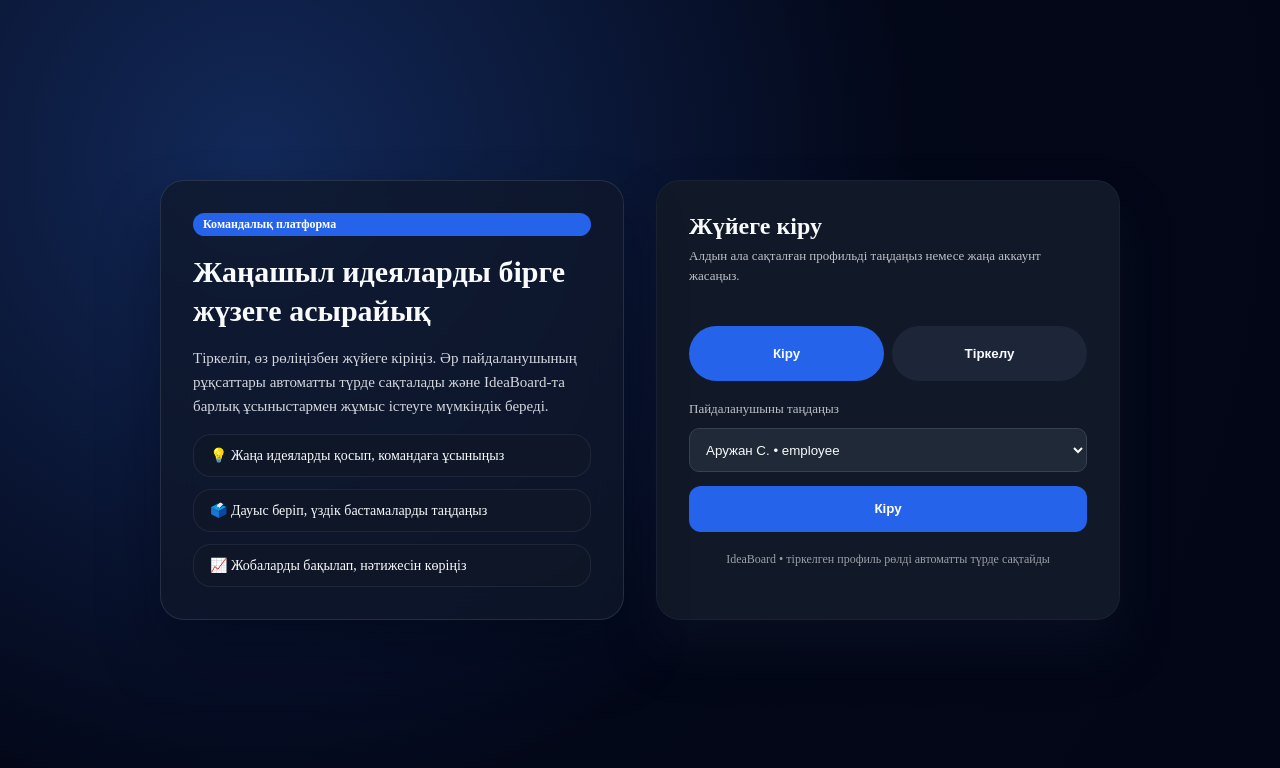
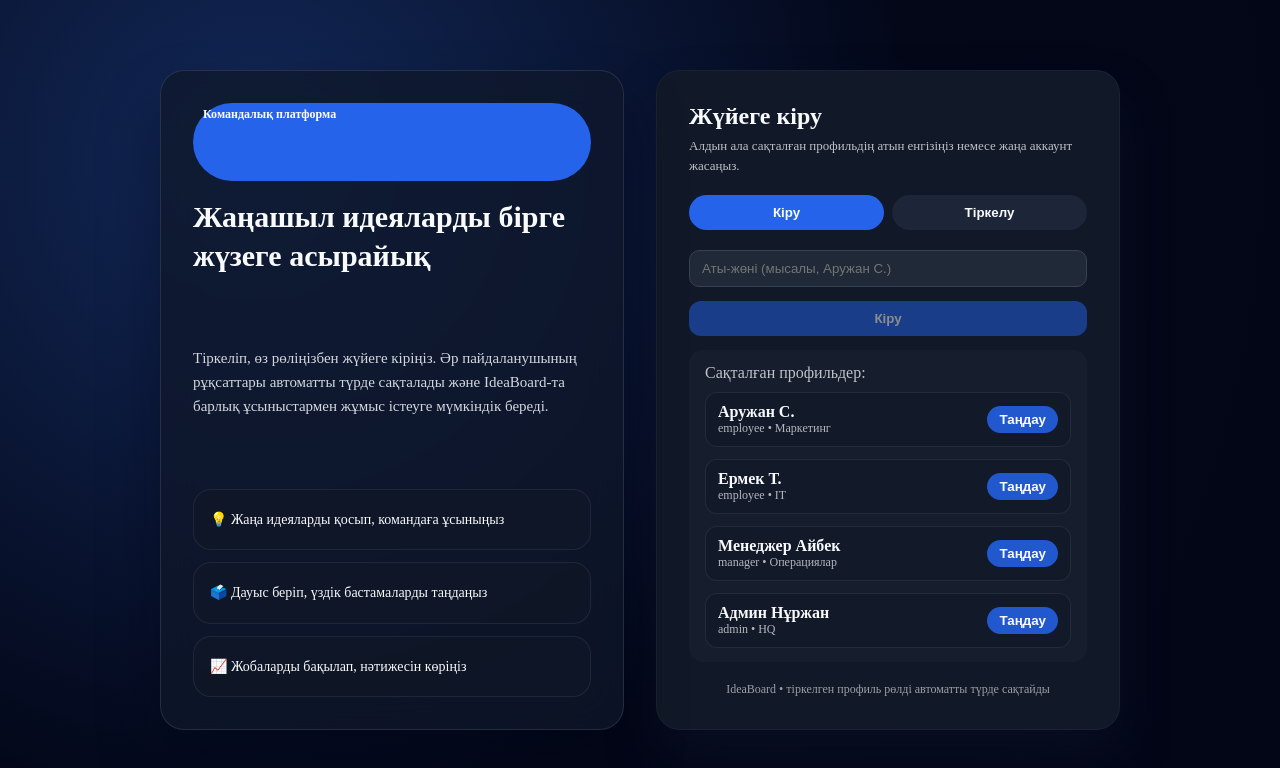
Before and after one commit to raimzhumabek-ctrl/Audit12, a React (Vite) app: page / in a window 1280 px wide. Shown: the top 768 px of the page. Built offline with nearby package versions, Linux system fonts and the light colour scheme.

Commit message:
Refine login flow after logout

```diff
--- a/src/IdeaBoardApp.jsx
+++ b/src/IdeaBoardApp.jsx
@@ -153,7 +153,7 @@ export default function IdeaBoardApp() {
         currentUser={currentUser}
         canSubmit={perms.submit}
         onLogout={() => {
-          setAuthIntent("register");
+          setAuthIntent(users.length > 0 ? "login" : "register");
           setCurrentUserId(null);
           setTab("ideas");
           setShowForm(false);
@@ -300,7 +300,8 @@ const Topbar = ({ currentUser, canSubmit, onLogout, onShowForm }) => (
 
 const AuthScreen = ({ users, onLogin, onRegister, initialMode = "login", onModeChange }) => {
   const [mode, setMode] = useState(() => (users.length === 0 ? "register" : initialMode));
-  const [loginId, setLoginId] = useState(() => users[0]?.id ?? "");
+  const [loginName, setLoginName] = useState("");
+  const [loginError, setLoginError] = useState("");
   const [name, setName] = useState("");
   const [dept, setDept] = useState("");
   const [role, setRole] = useState(ROLES[0]);
@@ -312,28 +313,48 @@ const AuthScreen = ({ users, onLogin, onRegister, initialMode = "login", onModeC
         setMode("register");
         onModeChange?.("register");
       }
-      setLoginId("");
+      setLoginName("");
+      setLoginError("");
       return;
     }
-    if (!users.some((user) => user.id === loginId)) {
-      setLoginId(users[0].id);
-    }
-  }, [users, loginId, mode, onModeChange]);
+  }, [users.length, mode, onModeChange]);
 
   useEffect(() => {
     if (users.length === 0) return;
     if (initialMode !== mode) {
       setMode(initialMode);
+      setLoginError("");
     }
   }, [initialMode, mode, users.length]);
 
   const selectMode = (nextMode) => {
     if (mode === nextMode) return;
     setMode(nextMode);
+    if (nextMode === "login") {
+      setError("");
+    } else {
+      setLoginError("");
+    }
     onModeChange?.(nextMode);
   };
 
-  const canLogin = mode === "login" && users.length > 0 && Boolean(loginId);
+  const canLogin = mode === "login" && users.length > 0 && Boolean(loginName.trim());
+
+  const handleLogin = () => {
+    const trimmed = loginName.trim();
+    if (!trimmed) {
+      setLoginError("Аты-жөнін енгізіңіз");
+      return;
+    }
+    const match = users.find((user) => user.name.toLowerCase() === trimmed.toLowerCase());
+    if (!match) {
+      setLoginError("Мұндай пайдаланушы табылмады");
+      return;
+    }
+    setLoginError("");
+    onLogin(match.id);
+    setLoginName("");
+  };
 
   const handleRegister = () => {
     const trimmed = name.trim();
@@ -372,7 +393,7 @@ const AuthScreen = ({ users, onLogin, onRegister, initialMode = "login", onModeC
             </h2>
             <div style={styles.authHint}>
               {mode === "login"
-                ? "Алдын ала сақталған профильді таңдаңыз немесе жаңа аккаунт жасаңыз."
+                ? "Алдын ала сақталған профильдің атын енгізіңіз немесе жаңа аккаунт жасаңыз."
                 : "Аты-жөніңізді, бөлімді (қажет болса) енгізіп, өз рөліңізді таңдаңыз."}
             </div>
           </div>
@@ -403,27 +424,53 @@ const AuthScreen = ({ users, onLogin, onRegister, initialMode = "login", onModeC
               <div style={styles.authEmpty}>Алдымен жаңа пайдаланушыны тіркеу қажет.</div>
             ) : (
               <div style={styles.authForm}>
-                <label style={styles.authLabel}>
-                  <span style={styles.authLabelText}>Пайдаланушыны таңдаңыз</span>
-                  <select
-                    style={styles.select}
-                    value={loginId}
-                    onChange={(event) => setLoginId(event.target.value)}
-                  >
-                    {users.map((user) => (
-                      <option key={user.id} value={user.id}>
-                        {user.name} • {user.role}
-                      </option>
-                    ))}
-                  </select>
-                </label>
+                <input
+                  style={styles.input}
+                  placeholder="Аты-жөні (мысалы, Аружан С.)"
+                  value={loginName}
+                  onChange={(event) => {
+                    setLoginName(event.target.value);
+                    if (loginError) setLoginError("");
+                  }}
+                  onKeyDown={(event) => {
+                    if (event.key === "Enter" && canLogin) {
+                      event.preventDefault();
+                      handleLogin();
+                    }
+                  }}
+                />
+                {loginError && <div style={styles.authError}>{loginError}</div>}
                 <button
                   style={{ ...styles.btn, opacity: canLogin ? 1 : 0.5 }}
                   disabled={!canLogin}
-                  onClick={() => canLogin && onLogin(loginId)}
+                  onClick={handleLogin}
                 >
                   Кіру
                 </button>
+                <div style={styles.authSavedListWrap}>
+                  <div style={styles.authLabelText}>Сақталған профильдер:</div>
+                  <ul style={styles.authSavedList}>
+                    {users.map((user) => (
+                      <li key={user.id} style={styles.authSavedItem}>
+                        <div>
+                          <div style={{ fontWeight: 600 }}>{user.name}</div>
+                          <div style={{ fontSize: 12, opacity: 0.7 }}>
+                            {user.role}{user.dept ? ` • ${user.dept}` : ""}
+                          </div>
+                        </div>
+                        <button
+                          style={styles.authSavedAction}
+                          onClick={() => {
+                            setLoginName(user.name);
+                            setLoginError("");
+                          }}
+                        >
+                          Таңдау
+                        </button>
+                      </li>
+                    ))}
+                  </ul>
+                </div>
               </div>
             )
           ) : (
@@ -895,6 +942,39 @@ const styles = {
     opacity: 0.6,
     textAlign: "center",
   },
+  authSavedListWrap: {
+    display: "grid",
+    gap: 10,
+    background: "rgba(30,41,59,0.4)",
+    borderRadius: 14,
+    padding: "14px 16px",
+  },
+  authSavedList: {
+    listStyle: "none",
+    margin: 0,
+    padding: 0,
+    display: "grid",
+    gap: 12,
+  },
+  authSavedItem: {
+    display: "flex",
+    justifyContent: "space-between",
+    alignItems: "center",
+    gap: 12,
+    background: "rgba(17,24,39,0.65)",
+    borderRadius: 12,
+    padding: "10px 12px",
+    border: "1px solid rgba(148,163,184,0.12)",
+  },
+  authSavedAction: {
+    background: "rgba(37,99,235,0.85)",
+    color: "#f8fafc",
+    border: "none",
+    borderRadius: 999,
+    padding: "6px 12px",
+    cursor: "pointer",
+    fontWeight: 600,
+  },
   container: {
     display: "grid",
     gap: 24,
```
